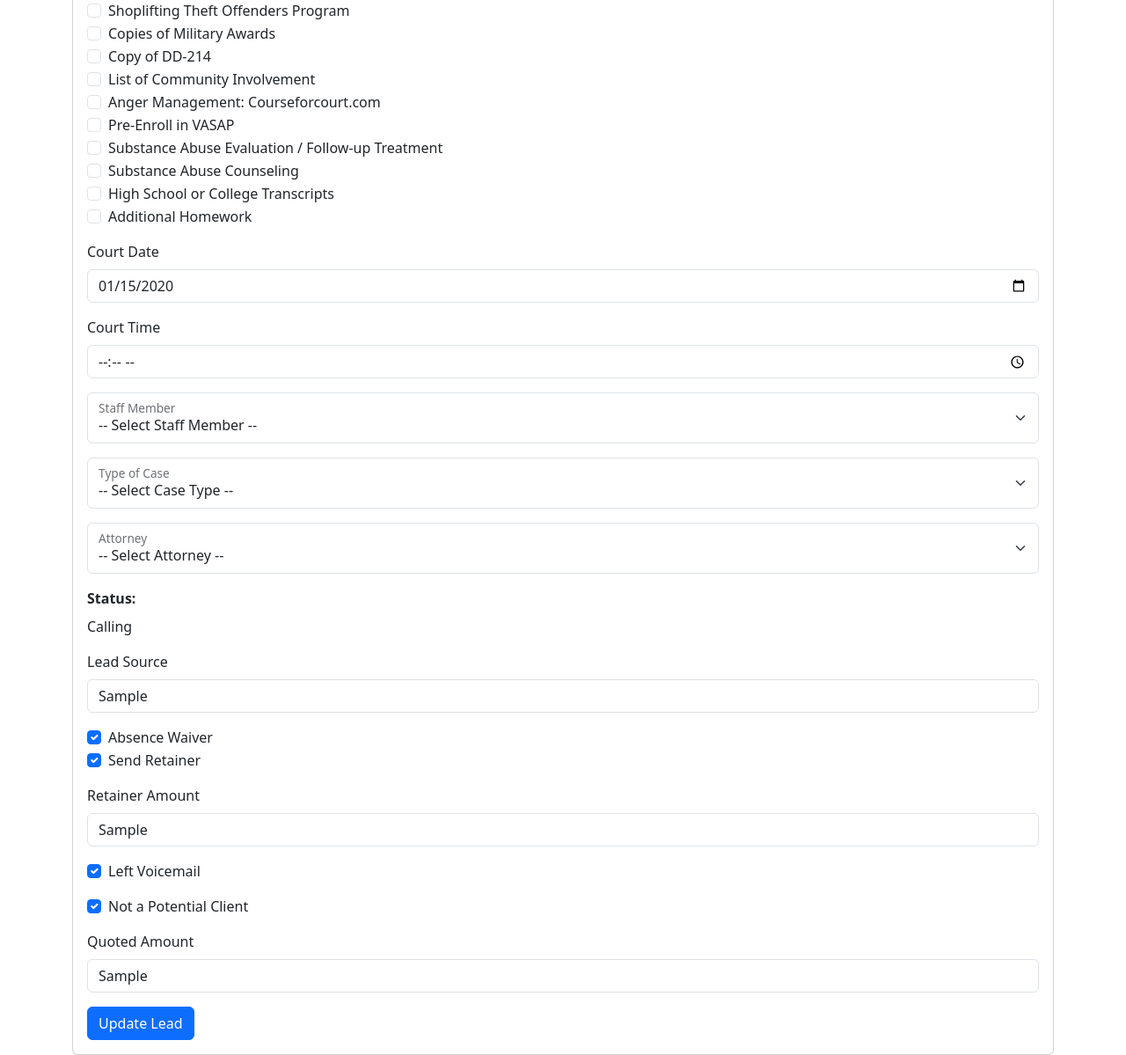
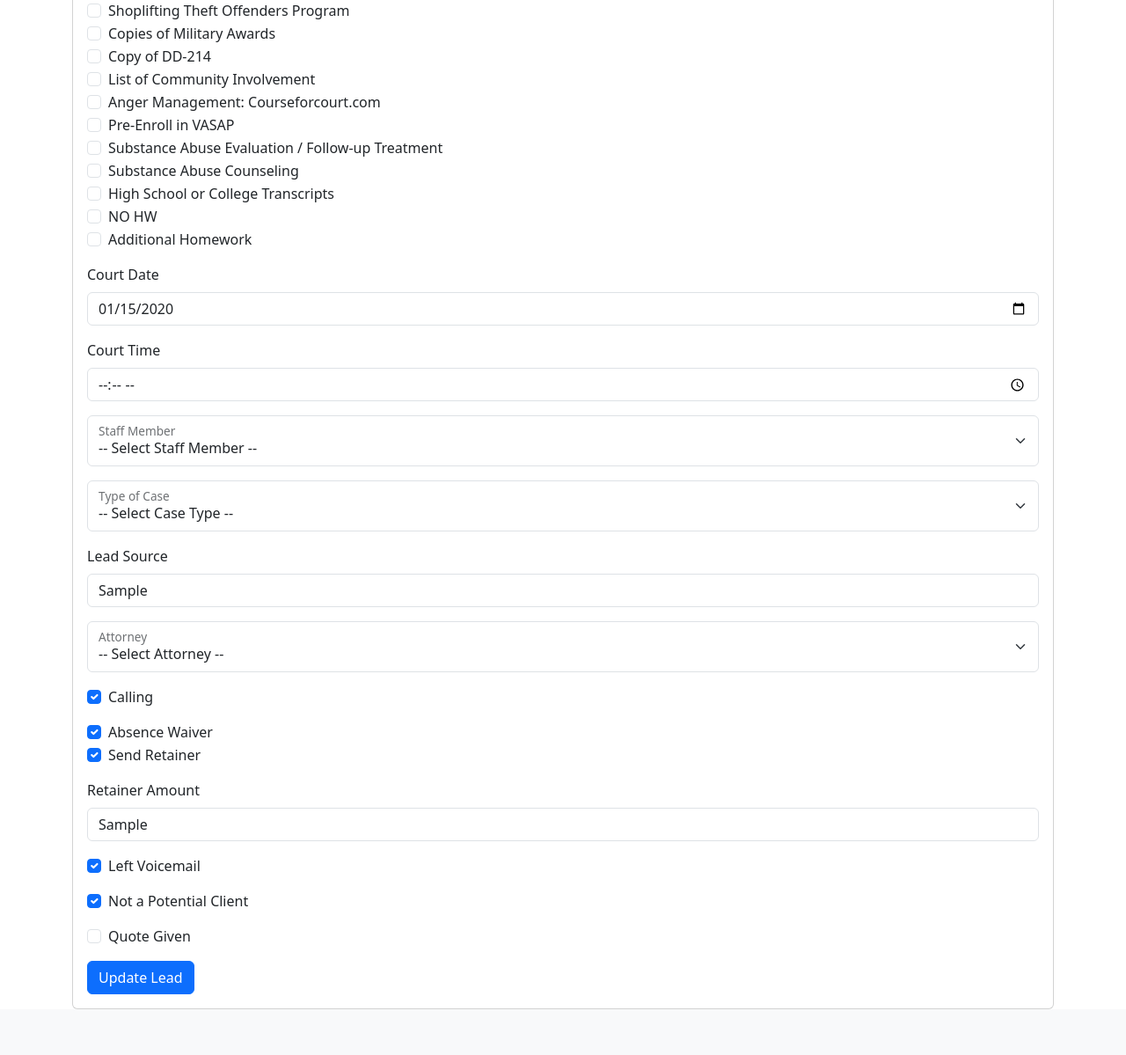
Before and after one commit to DischleyLaw/dischley-tools, a Flask app: page /lead/1 in a window 1280 px wide. Shown: the part 1159-2358 px from the top of the page at 88% size. After the commit the page ends 2306 px from the top, so only its background shows below. Run offline with Flask 3, Linux system fonts and the light colour scheme; the visitor is signed in with stand-in values (Sample User, id 1); tables that the repository leaves empty hold one stand-in row (values such as "Sample post").

Commit message:
Added 'NO HW' checkbox to lead form and email notifications

```diff
--- a/main.py
+++ b/main.py
@@ -134,6 +134,10 @@ class Lead(db.Model):
     homework_substance_abuse_counseling = db.Column(db.Boolean, default=False)
     homework_transcripts = db.Column(db.Boolean, default=False)
     calling = db.Column(db.Boolean, default=False)
+    homework_additional = db.Column(db.Boolean, default=False)
+    homework_additional_notes = db.Column(db.String(200))
+    # New field: NO HW
+    homework_no_hw = db.Column(db.Boolean, default=False)
 
 class CaseResult(db.Model):
     id = db.Column(db.Integer, primary_key=True)
@@ -483,12 +487,18 @@ def update_lead(lead_id):
     lead.homework_substance_abuse_treatment = 'homework_substance_abuse_treatment' in request.form
     lead.homework_substance_abuse_counseling = 'homework_substance_abuse_counseling' in request.form
     lead.homework_transcripts = 'homework_transcripts' in request.form
+    # New: homework_no_hw
+    lead.homework_no_hw = 'homework_no_hw' in request.form
 
     # --- New logic for "Calling" field ---
     if 'calling' in request.form:
         lead.calling = True
     else:
         lead.calling = False
+
+    # --- New logic for homework_additional and notes ---
+    lead.homework_additional = 'homework_additional' in request.form
+    lead.homework_additional_notes = request.form.get("homework_additional_notes", "").strip()
 
     db.session.commit()
 
@@ -505,12 +515,12 @@ def update_lead(lead_id):
     if lead.calling:
         status_parts.append("Calling")
     status_str = " | ".join(status_parts)
-    subject_line = f"Lead Updated - {status_str if status_str else 'No Status'}"
+    subject_line = f"Lead Updated - (Name)"
     # Prepare update email (HTML)
     msg = Message(subject_line,
                   recipients=["attorneys@dischleylaw.com"],
                   sender=("New Lead", os.getenv('MAIL_DEFAULT_SENDER')))
-    email_html = "<h2>Lead Updated</h2>"
+    email_html = "<h2>Lead Updated - {status_str if status_str else 'No Status'}</h2>"
     email_html += "<ul style='list-style-type:none;padding-left:0;'>"
     # Formatting for court date and time
     formatted_court_date = None
@@ -578,6 +588,12 @@ def update_lead(lead_id):
     if getattr(lead, "homework_substance_abuse_treatment", None): email_html += "<li><strong>Substance Abuse Eval/Treatment:</strong> ✅</li>"
     if getattr(lead, "homework_substance_abuse_counseling", None): email_html += "<li><strong>Substance Abuse Counseling:</strong> ✅</li>"
     if getattr(lead, "homework_transcripts", None): email_html += "<li><strong>High School or College Transcripts:</strong> ✅</li>"
+    # New: NO HW
+    if getattr(lead, "homework_no_hw", None): email_html += "<li><strong>NO HW:</strong> ✅</li>"
+    # Additional Homework (with notes)
+    if getattr(lead, "homework_additional", None):
+        note = lead.homework_additional_notes or ""
+        email_html += f"<li><strong>Additional Homework:</strong> ✅ {note}</li>"
     email_html += "</ul>"
     email_html += f"<p><a href='{url_for('view_lead', lead_id=lead.id, _external=True)}'>Manage Lead</a></p>"
     msg.html = email_html
--- a/templates/view_lead.html
+++ b/templates/view_lead.html
@@ -113,6 +113,10 @@
         <input class="form-check-input" type="checkbox" name="homework_transcripts" id="homework_transcripts">
         <label class="form-check-label" for="homework_transcripts">High School or College Transcripts</label>
       </div>
+      <div class="form-check">
+        <input class="form-check-input" type="checkbox" name="homework_no_hw" id="homework_no_hw">
+        <label class="form-check-label" for="homework_no_hw">NO HW</label>
+      </div>
       <div class="mb-3 form-check">
         <input class="form-check-input" type="checkbox" id="toggleAdditionalHomework" name="toggle_additional_homework">
         <label class="form-check-label" for="toggleAdditionalHomework">Additional Homework</label>
@@ -153,6 +157,10 @@
       </select>
       <label for="caseTypeDropdown" class="form-label">Type of Case</label>
     </div>
+    <div class="mb-3">
+      <label for="lead_source" class="form-label">Lead Source</label>
+      <input type="text" name="lead_source" class="form-control" value="{{ lead.lead_source }}">
+    </div>
     <div class="mb-3 form-floating">
       <select name="attorney" id="attorney" class="form-select">
         <option value="">-- Select Attorney --</option>
@@ -161,13 +169,9 @@
       </select>
       <label for="attorney" class="form-label">Attorney</label>
     </div>
-    <div class="mb-3">
-      <label class="form-label"><strong>Status:</strong></label>
-      <div>Calling</div>
-    </div>
-    <div class="mb-3">
-      <label for="lead_source" class="form-label">Lead Source</label>
-      <input type="text" name="lead_source" class="form-control" value="{{ lead.lead_source }}">
+    <div class="mb-3 form-check">
+      <input type="checkbox" name="calling" class="form-check-input" id="calling" {% if lead.calling %}checked{% endif %}>
+      <label class="form-check-label" for="calling">Calling</label>
     </div>
     <div class="form-check">
       <input class="form-check-input" type="checkbox" name="absence_waiver" id="absence_waiver" {% if lead.absence_waiver %}checked{% endif %}>
@@ -189,7 +193,11 @@
       <input type="checkbox" name="not_pc" class="form-check-input" id="notPC" {% if lead.not_pc %}checked{% endif %}>
       <label class="form-check-label" for="notPC">Not a Potential Client</label>
     </div>
-    <div class="mb-3">
+    <div class="mb-3 form-check">
+      <input type="checkbox" class="form-check-input" id="toggleQuote" name="toggle_quote">
+      <label class="form-check-label" for="toggleQuote">Quote Given</label>
+    </div>
+    <div class="mb-3" id="quoteAmountField" style="display: none;">
       <label for="quote" class="form-label">Quoted Amount</label>
       <input type="text" name="quote" class="form-control" value="{{ lead.quote }}">
     </div>
@@ -209,6 +217,13 @@
     toggleHomework.addEventListener("change", function () {
       homeworkBox.style.display = this.checked ? "block" : "none";
     });
+
+    // Quote toggle logic
+    const toggleQuote = document.getElementById("toggleQuote");
+    const quoteField = document.getElementById("quoteAmountField");
+    toggleQuote.addEventListener("change", function () {
+      quoteField.style.display = this.checked ? "block" : "none";
+    });
   });
 </script>
 {% endblock %}
```
